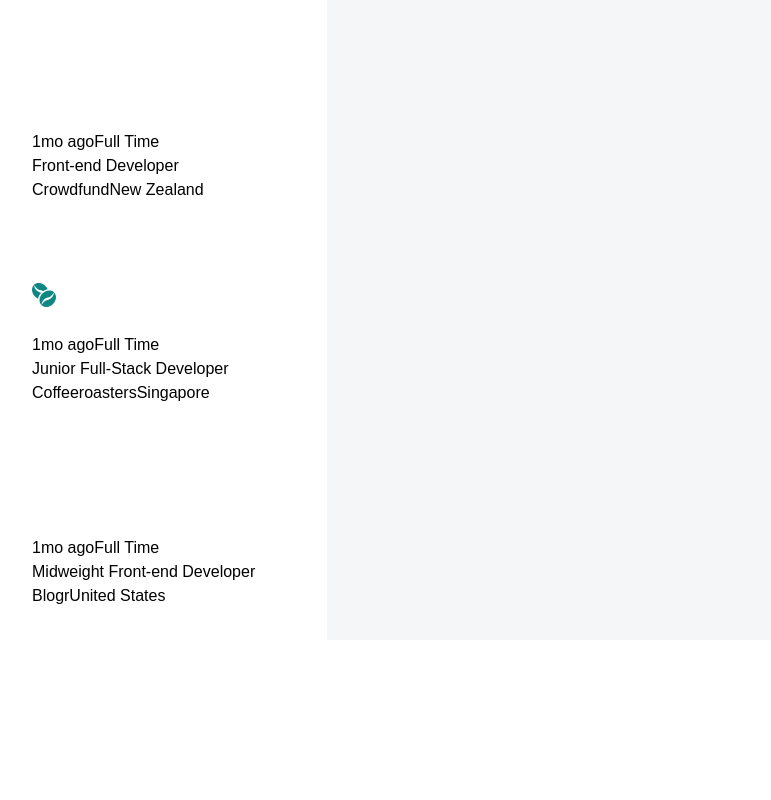
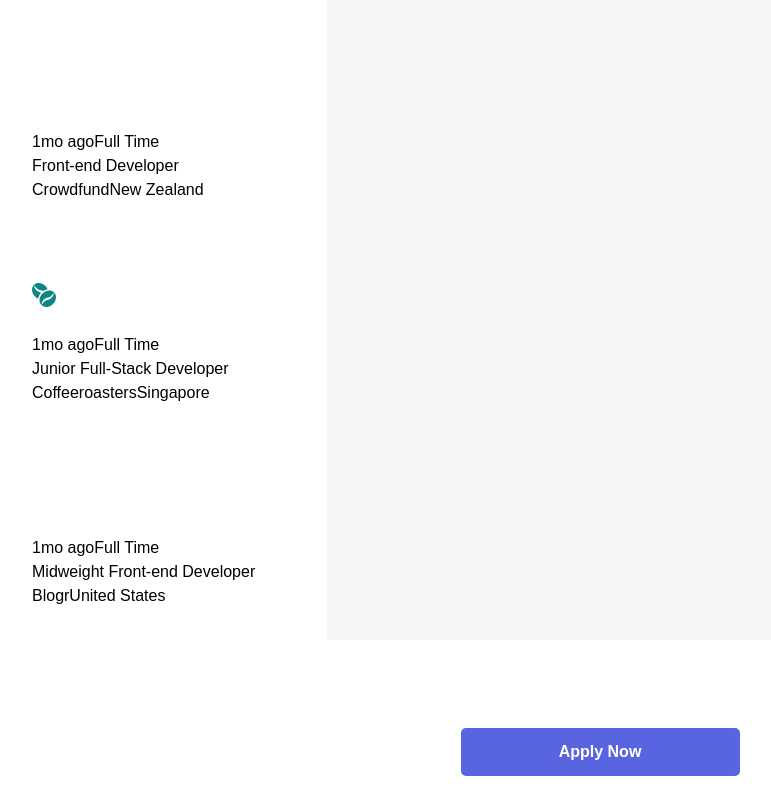
Before and after one commit to magdachikhr-hub/react_4_devjobs, a React (Vite) app: page / in a window 1280 px wide. Shown: the part 2405-3205 px from the top of the page, without its empty margins (40-811 px from the left). Before the commit the page ends 3045 px from the top, so only its background shows below. Built offline with nearby package versions, Linux system fonts and the light colour scheme.

Commit message:
add footer

```diff
--- a/src/App.jsx
+++ b/src/App.jsx
@@ -2,7 +2,7 @@
 import Jobs from "./pages/Jobs";
 import JobDetails from "./pages/JobDetails";
 import { Routes, Route } from "react-router-dom";
-
+import Footer from "./components/Footer";
 export default function App() {
   return (
     <>
@@ -15,6 +15,7 @@
           ></Route>
         </Routes>
       </main>
+      <Footer></Footer>
     </>
   );
 }
--- /dev/null
+++ b/src/components/Footer.jsx
@@ -0,0 +1,15 @@
+import React from "react";
+
+function Footer() {
+  return (
+    <>
+      <div className="h-24 bg-white flex items-center rounded-md mt-16 w-full justify-center">
+        <button className="w-69.75 h-12 rounded-[5px] bg-[#5964E0] font-bold text-white">
+          Apply Now
+        </button>
+      </div>
+    </>
+  );
+}
+
+export default Footer;
--- a/src/components/Info.jsx
+++ b/src/components/Info.jsx
@@ -57,11 +57,6 @@
             </div>
           </div>
         </div>
-        <div className="h-24 bg-white flex items-center rounded-md mt-16 w-full justify-center">
-          <button className="w-69.75 h-12 rounded-[5px] bg-[#5964E0] font-bold text-white">
-            Apply Now
-          </button>
-        </div>
       </div>
     </>
   );
```
Also changed, not shown: 1 other file (tests, documents, lock files or other folders).
